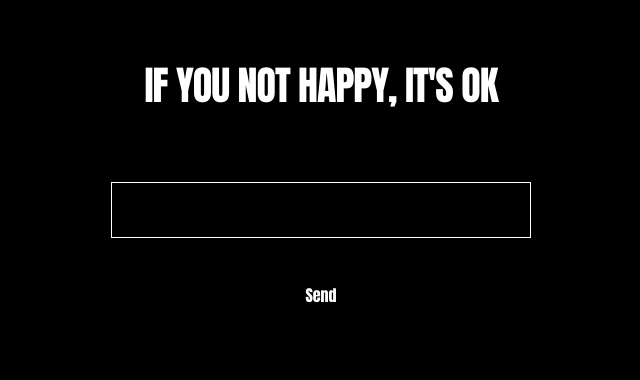
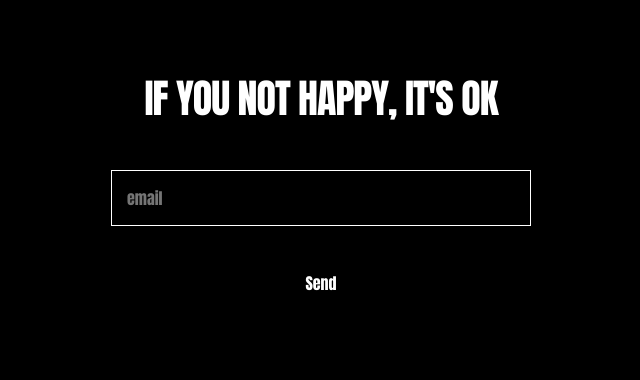
Before and after one commit to G33KM44N38/IYNHIO, a plain HTML site: page index.html in a window 1280 px wide. Shown: the part 210-590 px from the top of the page, without its empty margins (319-959 px from the left). Drawn offline with Linux system fonts and the light colour scheme.

Commit message:
fix: Improve user experience with email input field

```diff
--- a/index.html
+++ b/index.html
@@ -113,8 +113,13 @@
 
       <form action="https://formspree.io/f/xzzblvrv" method="POST">
         <div class="form-group">
-          <label for="email">Your email:</label>
-          <input type="email" id="email" name="email" class="input-email" />
+          <input
+            type="email"
+            id="email"
+            name="email"
+            class="input-email"
+            placeholder="email"
+          />
         </div>
         <button type="submit" class="validate-btn">Send</button>
       </form>
```
